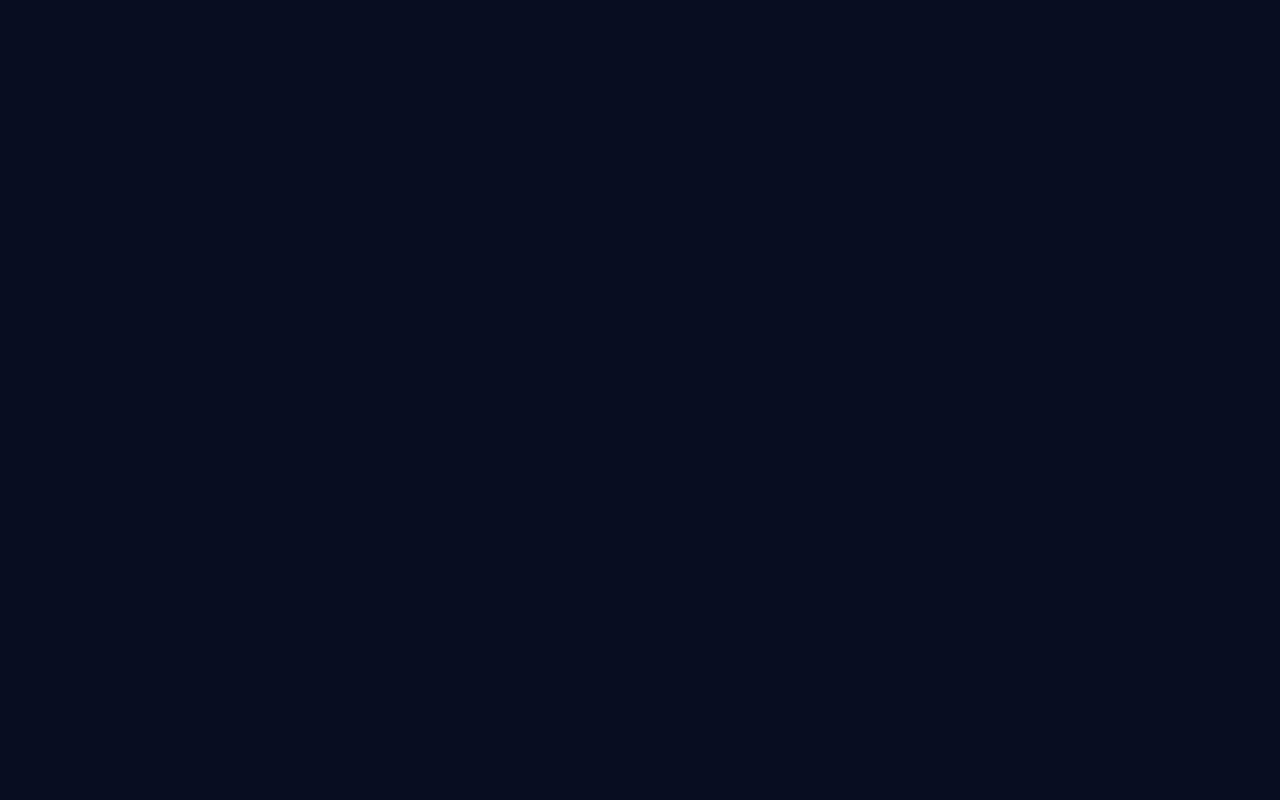
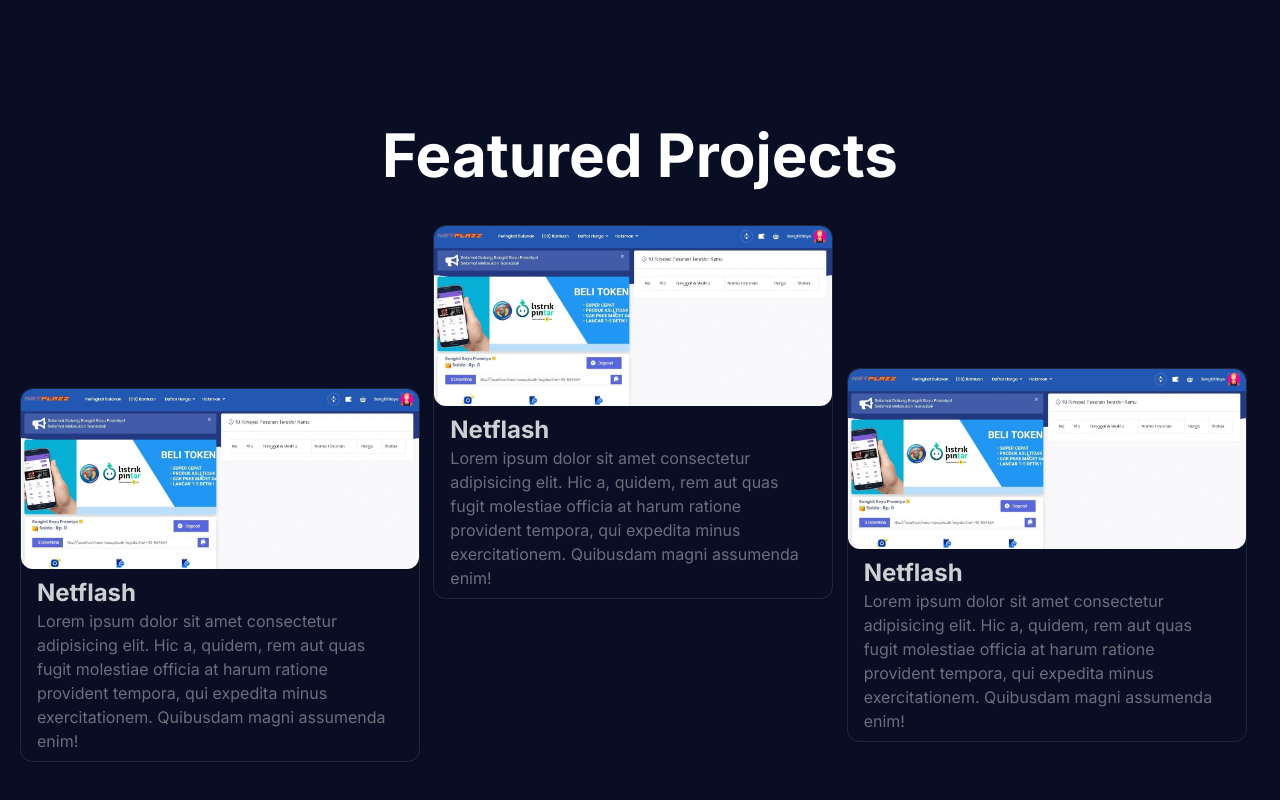
Before and after one commit to BangkitBayu/portofolio_bangkit_v4, a Vue app: page / in a window 1280 px wide. Shown: the part 838-1638 px from the top of the page. Before the commit the page ends 800 px from the top, so only its background shows below. Built offline with nearby package versions, Linux system fonts and the light colour scheme.

Commit message:
style(hero): add section featured projects

```diff
--- /dev/null
+++ b/src/components/Footer.vue
@@ -0,0 +1,5 @@
+<script setup lang="ts"></script>
+
+<template>
+  <footer class=" h-28"></footer>
+</template>
--- /dev/null
+++ b/src/components/SectionTitle.vue
@@ -0,0 +1,8 @@
+<script setup lang="ts">
+const props = defineProps({
+  label: String
+})
+</script>
+<template>
+  <h1 class=" text-white font-bold text-3xl lg:text-6xl text-center">{{ props.label }}</h1>
+</template>
--- a/src/components/TitlePage.vue
+++ /dev/null
@@ -1,10 +0,0 @@
-<script setup lang="ts">
-const props = defineProps({
-  title: String
-})
-</script>
-<template>
-  <div>
-    <h1 class=" text-brand font-bold text-3xl lg:text-6xl text-center">{{ props.title }}</h1>
-  </div>
-</template>
--- a/src/pages/Home.vue
+++ b/src/pages/Home.vue
@@ -2,6 +2,10 @@
 import Layout from '@/Layout.vue';
 import Button from '@/components/Button.vue';
 import Header from '@/components/Header.vue';
+import Footer from '@/components/Footer.vue';
+import SectionTitle from '@/components/SectionTitle.vue';
+
+import projectPhoto1 from '@/assets/img/netflash.jpg'
 
 const goToContactSection = (() => {
   window.location.href = "#contact"
@@ -14,9 +18,9 @@
       <Header></Header>
     </template>
     <template #main>
-      <main class=" flex flex-col min-h-screen items-center justify-center lg:mt-0 hero-gradient">
+      <main>
+        <section class="flex flex-col min-h-screen items-center justify-center lg:mt-0 hero-gradient">
           <div class=" flex justify-center items-center flex-col mx-auto space-y-3">
-
             <h1 class=" text-white font-bold text-2xl lg:text-5xl">Hello, I'am <span
                 class=" text-3xl lg:text-6xl text-brand">Bangkit Bayu</span></h1>
             <p class=" text-sm lg:text-xl text-gray-300 w-full lg:w-135 text-center">A Innovative, High Curiosity and Love
@@ -30,11 +34,57 @@
               <Button :id="'Btn'" :label="'Contact me'" :variant="'primary'" @click="goToContactSection"></Button>
             </div>
           </div>
+        </section>
+
+        <section class="flex flex-col min-h-screen items-center justify-center relative">
+          <SectionTitle :label="'Featured Projects'"></SectionTitle>
+          <div class="display-projects w-full px-5 mt-10">
+            <router-link to="/projects">
+              <div class=" card max-w-[400px] border border-white/10 shadow-sm rounded-xl group overflow-hidden absolute bottom-0">
+                <img :src="projectPhoto1" alt="project photo 1" class=" card-thumbnail w-full rounded-xl">
+                <div class=" card-body flex flex-col mx-auto px-4 py-2">
+                  <h1 class=" text-2xl text-white/80 font-bold">Netflash</h1>
+                  <p class=" text-white/40">Lorem ipsum dolor sit amet consectetur adipisicing elit. Hic a, quidem, rem
+                    aut quas fugit molestiae
+                    officia at harum ratione provident tempora, qui expedita minus exercitationem. Quibusdam magni
+                    assumenda
+                    enim!</p>
+                </div>
+              </div>
+            </router-link>
+            <router-link to="/projects">
+              <div class=" card max-w-[400px] border border-white/10 shadow-sm rounded-xl group overflow-hidden">
+                <img :src="projectPhoto1" alt="project photo 1" class=" card-thumbnail w-full rounded-xl">
+                <div class=" card-body flex flex-col mx-auto px-4 py-2">
+                  <h1 class=" text-2xl text-white/80 font-bold">Netflash</h1>
+                  <p class=" text-white/40">Lorem ipsum dolor sit amet consectetur adipisicing elit. Hic a, quidem, rem
+                    aut quas fugit molestiae
+                    officia at harum ratione provident tempora, qui expedita minus exercitationem. Quibusdam magni
+                    assumenda
+                    enim!</p>
+                </div>
+              </div>
+            </router-link>
+            <router-link to="/projects">
+              <div class=" card max-w-[400px] border border-white/10 shadow-sm rounded-xl group overflow-hidden absolute bottom-5">
+                <img :src="projectPhoto1" alt="project photo 1" class=" card-thumbnail w-full rounded-xl">
+                <div class=" card-body flex flex-col mx-auto px-4 py-2">
+                  <h1 class=" text-2xl text-white/80 font-bold">Netflash</h1>
+                  <p class=" text-white/40">Lorem ipsum dolor sit amet consectetur adipisicing elit. Hic a, quidem, rem
+                    aut quas fugit molestiae
+                    officia at harum ratione provident tempora, qui expedita minus exercitationem. Quibusdam magni
+                    assumenda
+                    enim!</p>
+                </div>
+              </div>
+            </router-link>
+          </div>
+        </section>
       </main>
     </template>
 
     <template #footer>
-
+      <Footer></Footer>
     </template>
   </Layout>
 </template>
@@ -47,4 +97,9 @@
       rgba(45, 80, 228, 0.15) 20%,
       rgba(2, 6, 23, 0) 60%);
 }
+
+.display-projects {
+  display: grid;
+  grid-template-columns: repeat(auto-fill, minmax(400px, 1fr));
+}
 </style>
```
Lines whose indentation alone changed are shown as unchanged.
